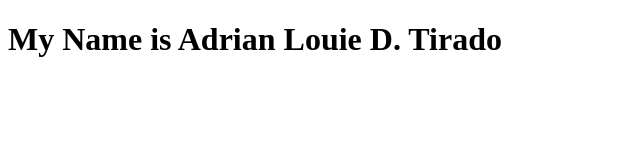
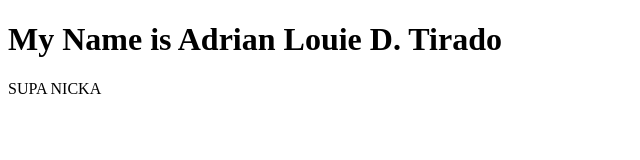
Before and after one commit to PapitoDaGreat/profile, a plain HTML site: page index.html in a window 1280 px wide. Shown: the whole page, without its empty margins (0-640 px from the left). Drawn offline with Linux system fonts and the light colour scheme.

Commit message:
add another paragraph

```diff
--- a/index.html
+++ b/index.html
@@ -7,5 +7,9 @@
 </head>
 <body>
     <h1>My Name is Adrian Louie D. Tirado</h1>
+
+    <p style="font-size: 300;"> SUPA NICKA</p>
+
+
 </body>
 </html>
```
